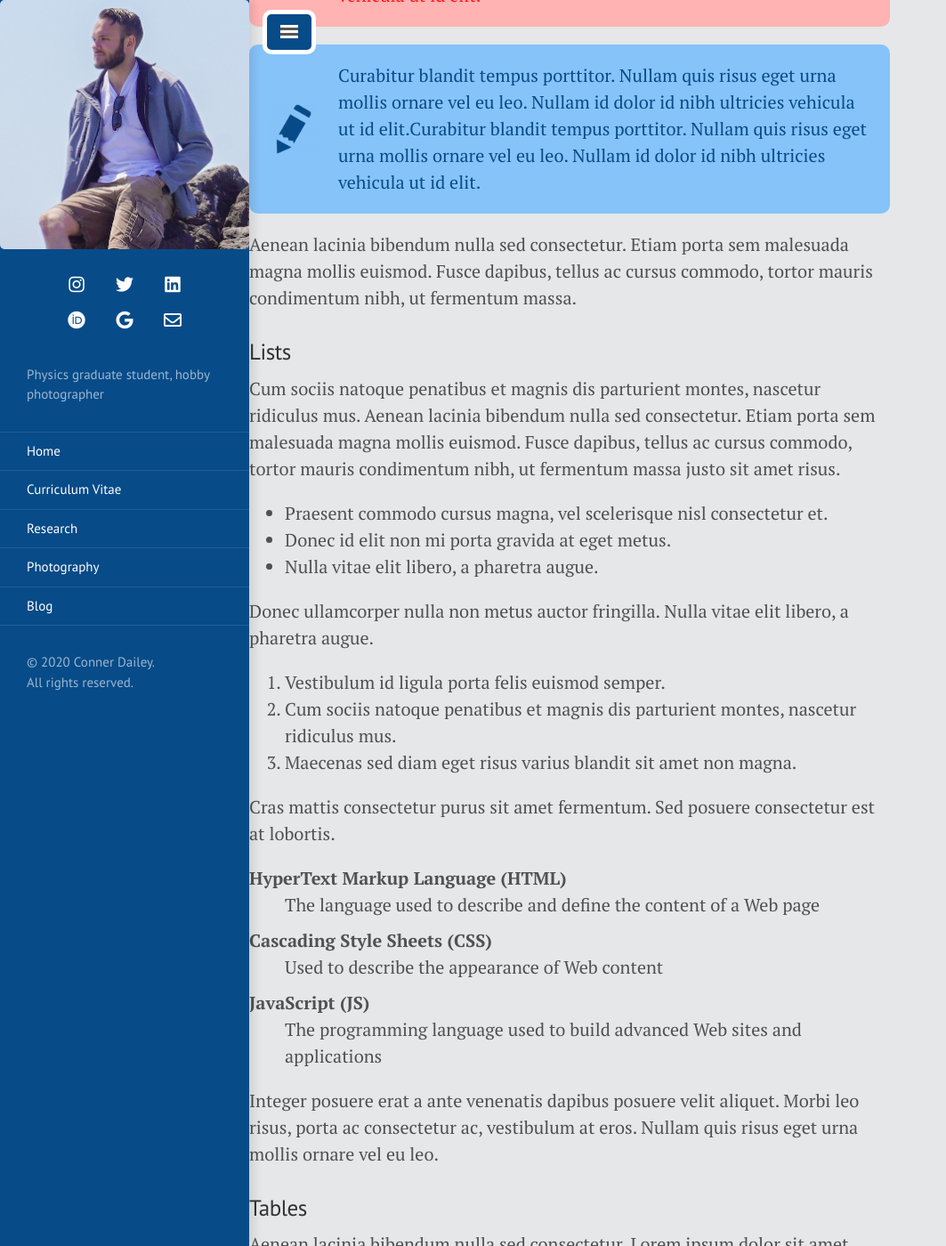
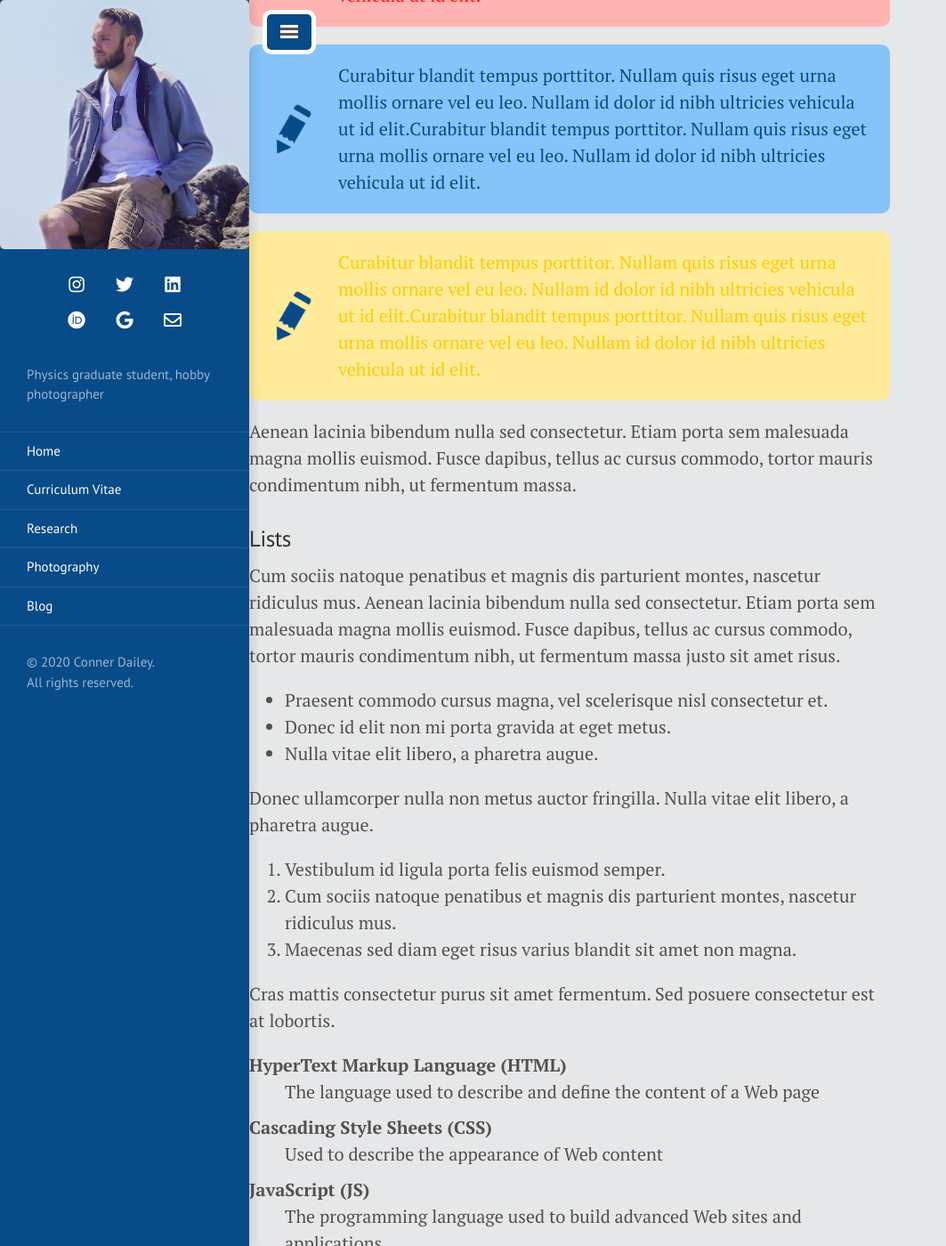
Before and after one commit to TakeTwiceDailey/TakeTwiceDailey.github.io, a Jekyll site: the page built from _posts/2014-01-01-example-content.md, in a window 1280 px wide and 1400 px high, scrolled down 1800 px. Shown: the whole window at 89% size, without its empty margins (0-1063 px from the left). Built offline with Jekyll 4.4.1, drawn with Linux system fonts in a browser that asks for light colours; nearby versions of some CDN libraries.

Commit message:
added tip

```diff
--- a/_posts/2014-01-01-example-content.md
+++ b/_posts/2014-01-01-example-content.md
@@ -49,6 +49,7 @@ function[x_,y_]:= x^2+y^2
 
 <p class="note">Curabitur blandit tempus porttitor. Nullam quis risus eget urna mollis ornare vel eu leo. Nullam id dolor id nibh ultricies vehicula ut id elit.Curabitur blandit tempus porttitor. Nullam quis risus eget urna mollis ornare vel eu leo. Nullam id dolor id nibh ultricies vehicula ut id elit.</p>
 
+<p class="tip">Curabitur blandit tempus porttitor. Nullam quis risus eget urna mollis ornare vel eu leo. Nullam id dolor id nibh ultricies vehicula ut id elit.Curabitur blandit tempus porttitor. Nullam quis risus eget urna mollis ornare vel eu leo. Nullam id dolor id nibh ultricies vehicula ut id elit.</p>
 
 Aenean lacinia bibendum nulla sed consectetur. Etiam porta sem malesuada magna mollis euismod. Fusce dapibus, tellus ac cursus commodo, tortor mauris condimentum nibh, ut fermentum massa.
 
--- a/public/css/poole.css
+++ b/public/css/poole.css
@@ -279,6 +279,22 @@ tbody tr:nth-child(odd) th {
   background-color: #f9f9f9;
 }
 
+.tip {
+  -moz-border-radius: 10px;
+  -webkit-border-radius: 10px;
+  margin-bottom: 1rem;
+  background-color: #ffeb99;
+  background-image: url(/icons/pencil.png);
+  background-position: left center;
+  background-repeat: no-repeat;
+  background-size: 5rem;
+  border-radius: 10px;
+  overflow: hidden;
+  padding: 1rem 1rem 1rem 5rem;
+  color: #ffcc00;
+}
+
+
 .note {
   -moz-border-radius: 10px;
   -webkit-border-radius: 10px;
```
